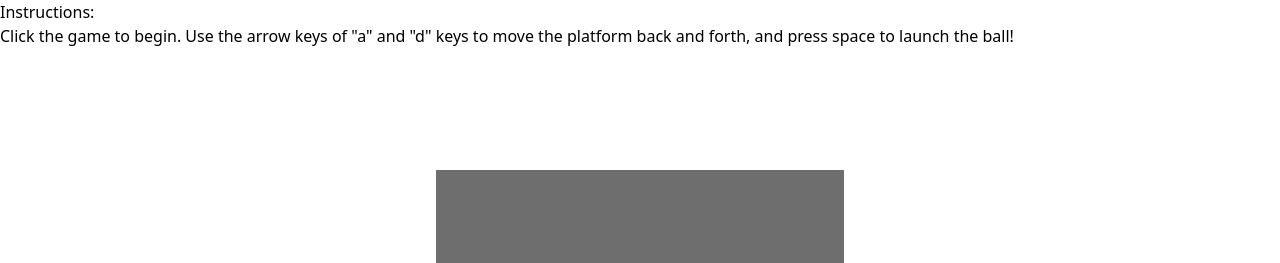
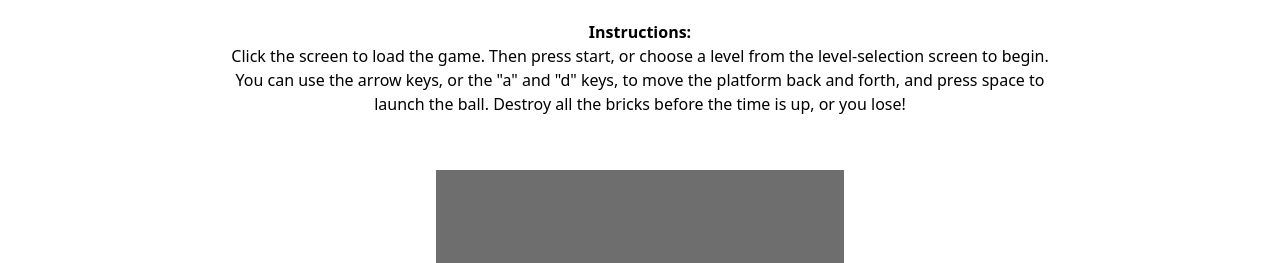
Before and after one commit to dodobird181/Brick-Breaker, a plain HTML site: page index.html in a window 1280 px wide. Shown: the top 263 px of the page. Drawn offline with nearby package versions, Linux system fonts and the light colour scheme.

Commit message:
Center instructions and elaborate.

```diff
--- a/index.html
+++ b/index.html
@@ -34,8 +34,15 @@
 			Your browser does not support the canvas element :/
 		</canvas>
 
-		<h1>Instructions:</h1>
-		<p>Click the game to begin. Use the arrow keys of "a" and "d" keys to move the platform back and forth, and press space to launch the ball!</p>
+		<div class="width-full text-center mt-5">
+			<p><b>
+				Instructions:
+			</b></p>
+
+			<p>Click the screen to load the game. Then press start, or choose a level from the level-selection screen to begin. </p>
+			<p>You can use the arrow keys, or the "a" and "d" keys, to move the platform back and forth, and press space to </p>
+			<p>launch the ball. Destroy all the bricks before the time is up, or you lose!</p>
+		</div>
 
 		<!--Game Menu-->
 		<div class="fixed flex inset-0 items-center justify-center select-none" id = "menuElement">
```
